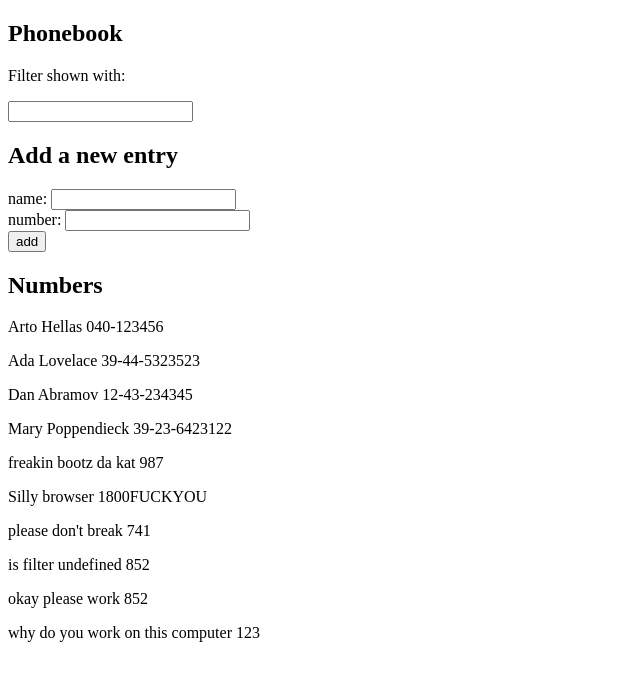
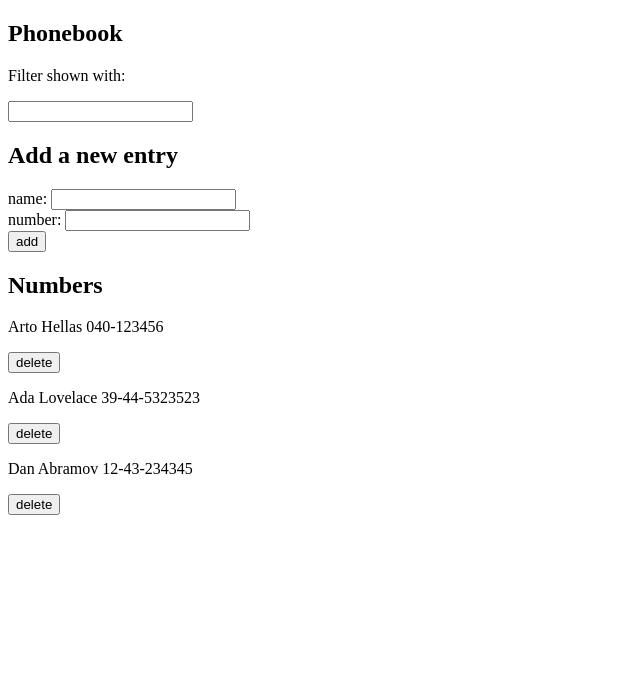
Before and after one commit to hankel343/fso_exercises, a React (Create React App) app in the folder part_3/: page / in a window 1280 px wide. Shown: the top 680 px of the page, without its empty margins (0-640 px from the left). Built offline with nearby package versions, Linux system fonts and the light colour scheme; data requests are answered from the project's data file.

Commit message:
2.14: complete

```diff
--- a/part_3/db.json
+++ b/part_3/db.json
@@ -14,41 +14,6 @@
       "name": "Dan Abramov",
       "number": "12-43-234345",
       "id": 3
-    },
-    {
-      "name": "Mary Poppendieck",
-      "number": "39-23-6423122",
-      "id": 4
-    },
-    {
-      "name": "freakin bootz da kat",
-      "number": "987",
-      "id": 5
-    },
-    {
-      "name": "Silly browser",
-      "number": "1800FUCKYOU",
-      "id": 6
-    },
-    {
-      "name": "please don't break",
-      "number": "741",
-      "id": 7
-    },
-    {
-      "name": "is filter undefined",
-      "number": "852",
-      "id": 8
-    },
-    {
-      "name": "okay please work",
-      "number": "852",
-      "id": 9
-    },
-    {
-      "name": "why do you work on this computer",
-      "number": "123",
-      "id": 10
     }
   ]
 }
--- a/part_3/src/components/Button.js
+++ b/part_3/src/components/Button.js
@@ -1,7 +1,8 @@
-const Button = ({text, clickHandler}) => {
+const Button = ({text, clickHandler, id}) => {
+    console.log(text, " button clicked");
 
     return (
-        <button onClick={clickHandler}>
+        <button key={id} onClick={clickHandler}>
             {text}
         </button>
     )
--- a/part_3/src/components/Entries.js
+++ b/part_3/src/components/Entries.js
@@ -1,17 +1,28 @@
 import personService from '../services/addperson';
-import Button from './Button'
+import Button from './Button';
 
 const Entries = ({ persons, filterStr }) => {
 
-    const deleteEntry = (person) => {
-        personService
-            .getAll()
+    const handleDeleteClick = (name, id) => {
+        if (window.confirm("delete " + name + '?')) {
+            personService
+            .deleteEntry(id)
+            .then(res => {
+                console.log("Entry deleted successfully", res);
+            })
+            .catch(err => {
+                console.log("Error deleting entry", err)
+            })
+        }
     }
 
     if (filterStr === '') {
         return persons.map((person) => (
             <div key={person.id}>
                 <p>{person.name} {person.number}</p>
+                <Button text={"delete"}
+                        clickHandler={() => handleDeleteClick(person.name, person.id)}
+                        id={person.id}/>
             </div>
         ));
     }
@@ -20,7 +31,9 @@ const Entries = ({ persons, filterStr }) => {
     return filteredPersons.map((person) => (
         <div key={person.id}>
             <p>{person.name} {person.number}</p>
-            <Button text={'Delete'} clickHandler={deleteEntry} />
+            <Button text={"delete"}
+                        clickHandler={() => handleDeleteClick(person.name, person.id)}
+                        id={person.id}/>
         </div>
     ));
 };
--- a/part_3/src/services/addperson.js
+++ b/part_3/src/services/addperson.js
@@ -11,4 +11,13 @@ const create = newObject => {
     return request.then(res => res.data);
 }
 
-export default { getAll, create }
+const deleteEntry = (id) => {
+    const request = axios.delete(baseUrl + '/' + id);
+    return request.then(res => res.data);
+}
+
+export default {
+    getAll,
+    create,
+    deleteEntry
+}
```
